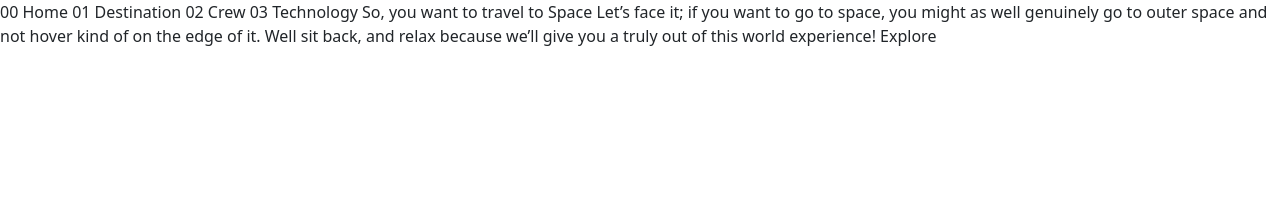
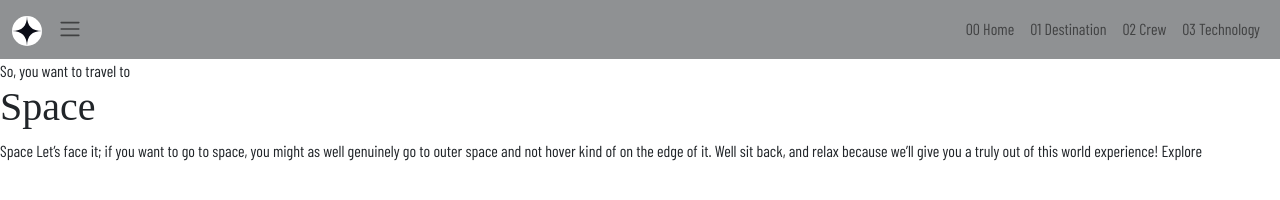
Before and after one commit to MarcusQuirino/space-tourism-site, a plain HTML site: page index.html in a window 1280 px wide. Drawn offline with nearby package versions, Linux system fonts and the light colour scheme; a web font is replaced by a local one.

Commit message:
basic navbar added

```diff
--- a/css/styles.css
+++ b/css/styles.css
@@ -0,0 +1,7 @@
+body {
+    font-family: 'Barlow Condensed', sans-serif;
+}
+
+h1, h2, h3, h4 {
+    font-family: 'Bellefair', serif;
+}
--- a/index.html
+++ b/index.html
@@ -4,7 +4,7 @@
   <meta charset="UTF-8">
   <meta name="viewport" content="width=device-width, initial-scale=1.0">
 
-  <link rel="icon" type="image/png" sizes="32x32" href="./assets/favicon-32x32.png">
+  <link rel="icon" type="image/png" sizes="32x32" href="assets/favicon-32x32.png">
 
   <!--bootstrap setup-->
   <!-- CSS only -->
@@ -17,16 +17,44 @@
   <link rel="preconnect" href="https://fonts.gstatic.com" crossorigin>
   <link href="https://fonts.googleapis.com/css2?family=Barlow+Condensed&family=Bellefair&display=swap" rel="stylesheet">
 
-  <title>Frontend Mentor | Space tourism website</title>
+  <link rel="stylesheet" href="css/styles.css">
+
+  <title>Space tourism website</title>
 </head>
 <body>
 
-  00 Home
-  01 Destination
-  02 Crew
-  03 Technology
+  <section id="home-page">
+    <nav class="navbar navbar-expand-lg bg-opacity-50 bg-dark">
+      <div class="container-fluid">
+        <a class="navbar-brand" href="#">
+          <img src="assets/logo.svg" alt="" width="30" height="30">
+        </a>
+        <button class="navbar-toggler" type="button" data-bs-toggle="collapse" data-bs-target="#navbarTogglerDemo01" aria-controls="navbarTogglerDemo01" aria-expanded="false" aria-label="Toggle navigation"></button>
+          <span class="navbar-toggler-icon"></span>
+        </button>
+        <div class="collapse navbar-collapse" id="navbarNav">
+          <ul class="navbar-nav ms-lg-auto">
+            <li class="nav-item">
+              <a class="nav-link" aria-current="page" href="#">00 Home</a>
+            </li>
+            <li class="nav-item">
+              <a class="nav-link" href="#">01 Destination</a>
+            </li>
+            <li class="nav-item">
+              <a class="nav-link" href="#">02 Crew</a>
+            </li>
+            <li class="nav-item">
+              <a class="nav-link" href="#">03 Technology</a>
+            </li>
+          </ul>
+        </div>
+      </div>
+    </nav>
+  </section>
 
   So, you want to travel to
+  <h1>Space</h1>
+
   Space
   Let’s face it; if you want to go to space, you might as well genuinely go to
   outer space and not hover kind of on the edge of it. Well sit back, and relax
```
Also changed, not shown: assets/background-home-desktop.jpg (added), assets/favicon-32x32.png (added), assets/logo.svg (added).
